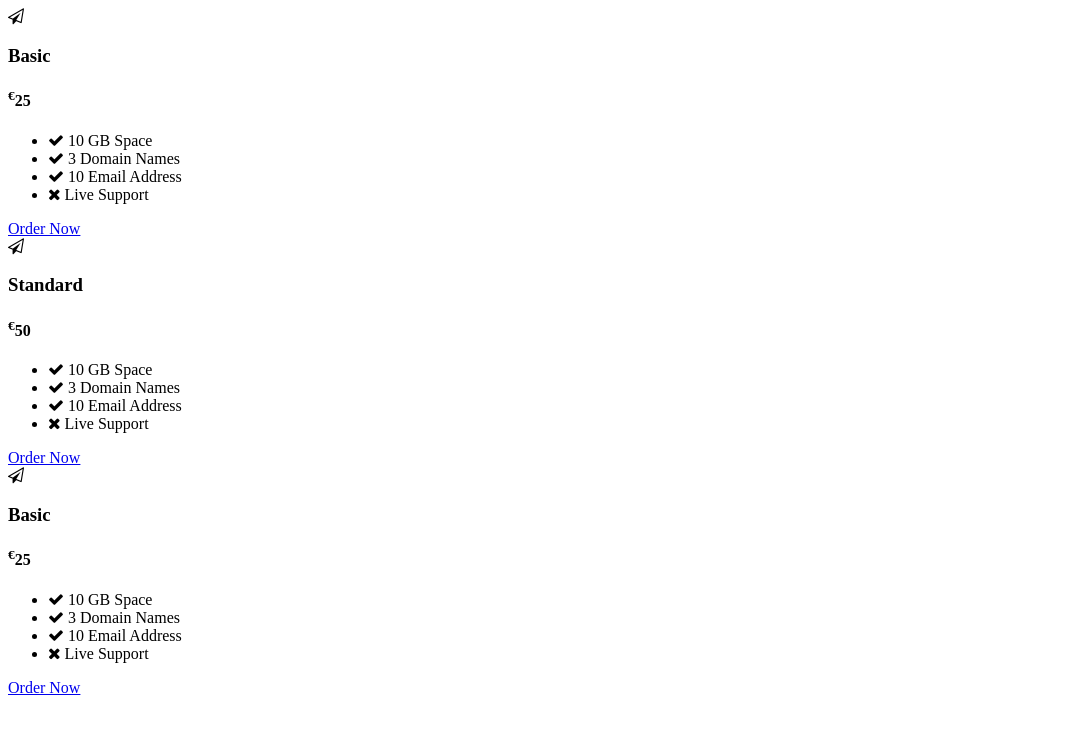
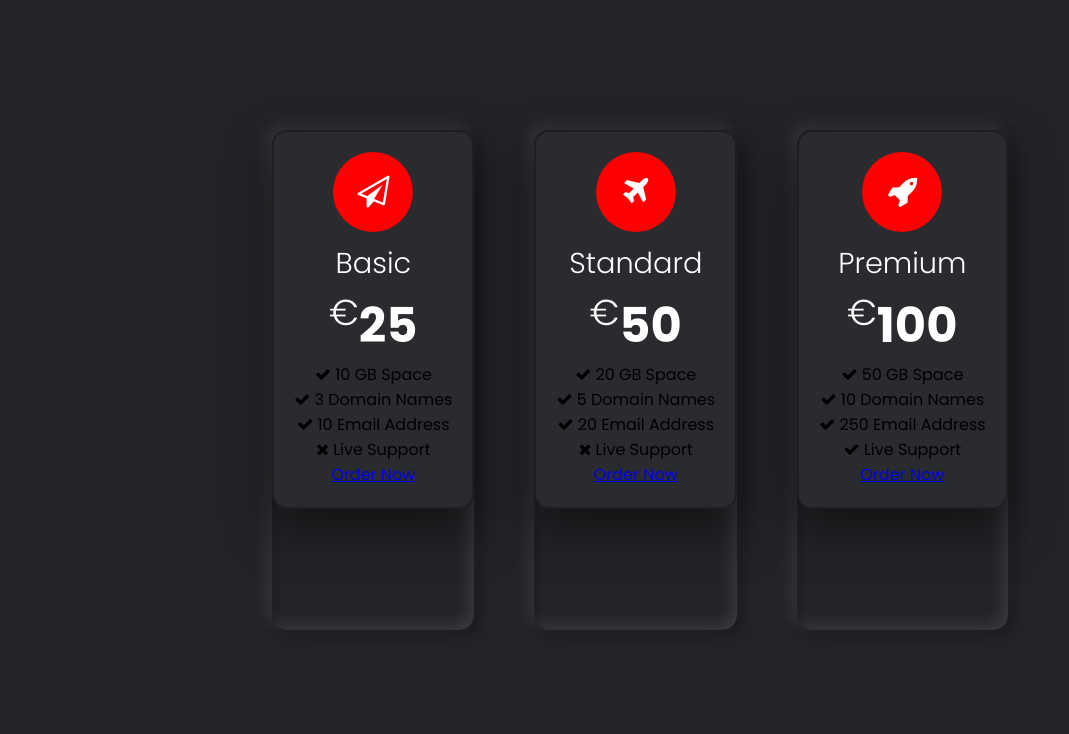
Before and after one commit to Raoul-Shah/Pricing-Table---Light-and-Dark-Mode, a plain HTML site: page index.html in a window 1280 px wide. Shown: the whole page, without its empty margins (0-1069 px from the left). Drawn offline with Linux system fonts and the light colour scheme.

Commit message:
Added cards

```diff
--- a/index.html
+++ b/index.html
@@ -29,13 +29,13 @@
         <div class="card">
             <div class="box">
                 <div class="content">
-                    <div class="icon"><i class="fa fa-paper-plane-o" aria-hidden="true"></i></div>
+                    <div class="icon"><i class="fa fa-plane" aria-hidden="true"></i></div>
                         <h3>Standard</h3>
                         <h4><sup>€</sup>50</h4>
                         <ul>
-                            <li><i class="fa fa-check" aria-hidden="true"></i> 10 GB Space</li>
-                            <li><i class="fa fa-check" aria-hidden="true"></i> 3 Domain Names</li>
-                            <li><i class="fa fa-check" aria-hidden="true"></i> 10 Email Address</li>
+                            <li><i class="fa fa-check" aria-hidden="true"></i> 20 GB Space</li>
+                            <li><i class="fa fa-check" aria-hidden="true"></i> 5 Domain Names</li>
+                            <li><i class="fa fa-check" aria-hidden="true"></i> 20 Email Address</li>
                             <li><i class="fa fa-times" aria-hidden="true"></i> Live Support</li>
                         </ul>
                         <a href="#">Order Now</a>
@@ -45,19 +45,18 @@
         <div class="card">
             <div class="box">
                 <div class="content">
-                    <div class="icon"><i class="fa fa-paper-plane-o" aria-hidden="true"></i></div>
-                        <h3>Basic</h3>
-                        <h4><sup>€</sup>25</h4>
+                    <div class="icon"><i class="fa fa-rocket" aria-hidden="true"></i></div>
+                        <h3>Premium</h3>
+                        <h4><sup>€</sup>100</h4>
                         <ul>
-                            <li><i class="fa fa-check" aria-hidden="true"></i> 10 GB Space</li>
-                            <li><i class="fa fa-check" aria-hidden="true"></i> 3 Domain Names</li>
-                            <li><i class="fa fa-check" aria-hidden="true"></i> 10 Email Address</li>
-                            <li><i class="fa fa-times" aria-hidden="true"></i> Live Support</li>
+                            <li><i class="fa fa-check" aria-hidden="true"></i> 50 GB Space</li>
+                            <li><i class="fa fa-check" aria-hidden="true"></i> 10 Domain Names</li>
+                            <li><i class="fa fa-check" aria-hidden="true"></i> 250 Email Address</li>
+                            <li><i class="fa fa-check" aria-hidden="true"></i> Live Support</li>
                         </ul>
                         <a href="#">Order Now</a>
                 </div>
             </div>
-        </div>
     </div>
 </body>
 </html>
--- a/style.css
+++ b/style.css
@@ -0,0 +1,105 @@
+@import url('https://fonts.googleapis.com/css2?family=Poppins:wght@200;300;400;500;600;700;800;900&display=swap');
+
+* {
+    margin: 0;
+    padding: 0;
+    box-sizing: border-box;
+    font-family: 'Poppins', sans-serif;
+}
+
+body {
+    display: flex;
+    justify-content: center;
+    align-items: center;
+    background: #232427;
+}
+
+.container {
+    display: flex;
+    justify-content: center;
+    align-items: center;
+    flex-wrap: wrap;
+    max-width: 1200px;
+    padding: 100px 0 50px;
+}
+
+.container .card {
+    position: relative;
+    min-height: 320px;
+    height: 500px;
+    box-shadow: inset 5px 5px 5px rgba(0, 0, 0, 0.2),
+    inset -5px -5px 15px rgba(255, 255, 255, 0.1),
+    5px 5px 15px rgba(0, 0, 0, 0.3),
+    -5px -5px 15px rgba(255, 255, 255, 0.1);
+    border-radius: 15px;
+    margin: 30px;
+}
+
+.container .card .box {
+    /* position: absolute; */
+    top: 20px;
+    left: 20px;
+    right: 20px;
+    bottom: 20px;
+    background: #2a2b2f;
+    border-radius: 15px;
+    border: 2px solid #1e1f23;
+    box-shadow: 0 20px 50px rgba(0, 0, 0, 0.5);
+    display: flex;
+    justify-content: center;
+    align-items: center;
+    transition: transform 0.4s, box-shadow 0.4s;
+}
+
+.container .card:hover .box {
+    transform: translateY(-50px);
+    box-shadow: 0 40px 70px rgba(0, 0, 0, 0.5);
+}
+
+.container .card .box .content {
+    padding: 20px;
+    text-align: center;
+}
+
+.container .card .box .content .icon {
+    position: relative;
+    width: 80px;
+    height: 80px;
+    background: #f00;
+    margin: 0 auto;
+    display: flex;
+    justify-content: center;
+    align-items: center;
+    border-radius: 50%;
+    margin-bottom: 10px;
+}
+
+.container .card .box .content .icon .fa {
+    color: #fff;
+    font-size: 2em;
+}
+
+.container .card .box .content h3 {
+    font-size: 1.8em;
+    color: #fff;
+    font-weight: 300;
+}
+
+.container .card .box .content h4 {
+    color: #fff;
+    font-size: 3em;
+    font-weight: 700;
+}
+
+.container .card .box .content h4 sup {
+    font-size: 0.75em;
+    font-weight: 300;
+}
+
+.container .card .box .content ul {
+    position: relative;
+}
+
+.container .card .box .content ul li {
+    list-style: none;
+}
```
